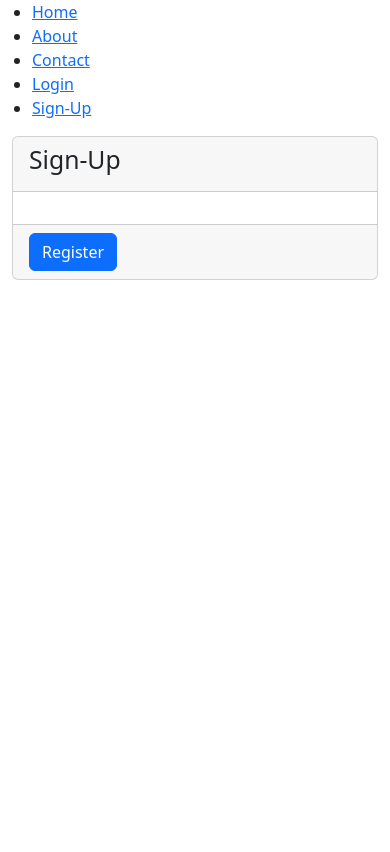
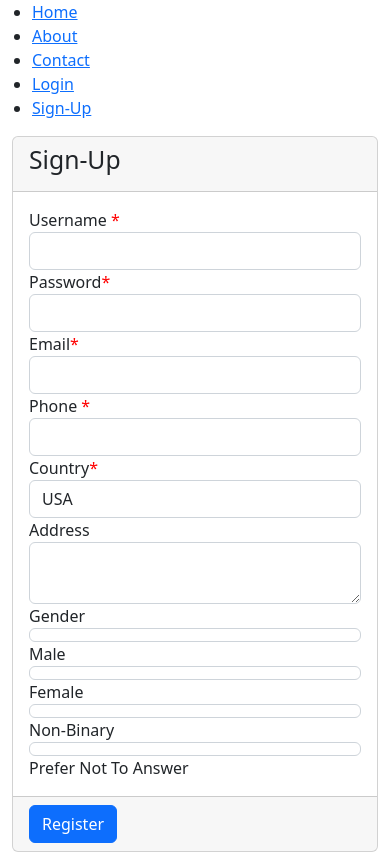
Before and after one commit to coopernapoli/Phase-2-Project, a React (Create React App) app: page /signup in a window 390 px wide. Built offline with nearby package versions, Linux system fonts and the light colour scheme.

Commit message:
Added gender, address, countries, phone, email, and username to Signup.js.

```diff
--- a/src/App.css
+++ b/src/App.css
@@ -1,5 +1,5 @@
 .App {
-  text-align: center;
+  text-align: left;
 }
 
 .App-logo {
@@ -11,6 +11,10 @@
   .App-logo {
     animation: App-logo-spin infinite 20s linear;
   }
+}
+
+.errmsg{
+  color: red;
 }
 
 .App-header {
--- a/src/Signup.js
+++ b/src/Signup.js
@@ -16,7 +16,67 @@ const SignUp = () => {
                         <h2>Sign-Up</h2>
                         </div>
                         <div className="card-body">
-
+                            <div className="row">
+                                <div className="col-lg-6">
+                                    <div className="form-group">
+                                        <label>Username <span className="errmsg">*</span></label>
+                                        <input className="form-control"></input>
+                                    </div>
+                                </div>
+                                <div className="col-lg-6">
+                                    <div className="form-group">
+                                        <label>Password<span className="errmsg">*</span></label>
+                                        <input type="password" className="form-control"></input>
+                                    </div>
+                                </div>
+                                <div className="col-lg-6">
+                                    <div className="form-group">
+                                        <label>Email<span className="errmsg">*</span></label>
+                                        <input className="form-control"></input>
+                                    </div>
+                                </div>
+                                <div className="col-lg-6">
+                                    <div className="form-group">
+                                        <label>Phone <span className="errmsg">*</span></label>
+                                        <input className="form-control"></input>
+                                    </div>
+                                </div>
+                                <div className="col-lg-6">
+                                    <div className="form-group">
+                                        <label>Country<span className="errmsg">*</span></label>
+                                        <select className="form-control">
+                                            <option value="usa">USA</option>
+                                            <option value="uk">UK</option>
+                                            <option value="mexico">Mexico</option>
+                                            <option value="japan">Japan</option>
+                                            <option value="sweden">Sweden</option>
+                                            <option value="peru">Peru</option>
+                                            <option value="canada">Canada</option>
+                                            <option value="russia">Russia</option>
+                                            <option value="cuba">Cuba</option>
+                                        </select>
+                                    </div>
+                                <div className="col-lg-12">
+                                    <div className="form-group">
+                                        <label>Address</label>
+                                            <textarea className="form-control"></textarea>
+                                    </div>
+                                </div>
+                                <div className="col-lg-6">
+                                    <div className="form-group">
+                                        <label>Gender</label>
+                                        <input type="radio" value="male" className="form-control"></input>
+                                        <label>Male</label>
+                                        <input type="radio" value="female" className="form-control"></input>
+                                        <label>Female</label>
+                                        <input type="radio" value="nonbinary" className="form-control"></input>
+                                        <label>Non-Binary</label>
+                                        <input type="radio" value="refuse" className="form-control"></input>
+                                        <label>Prefer Not To Answer</label>
+                                    </div>
+                                </div>
+                                </div>
+                            </div>
                         </div>
                         <div className="card-footer">
                             <button className="btn btn-primary" type="submit">Register</button>
```
